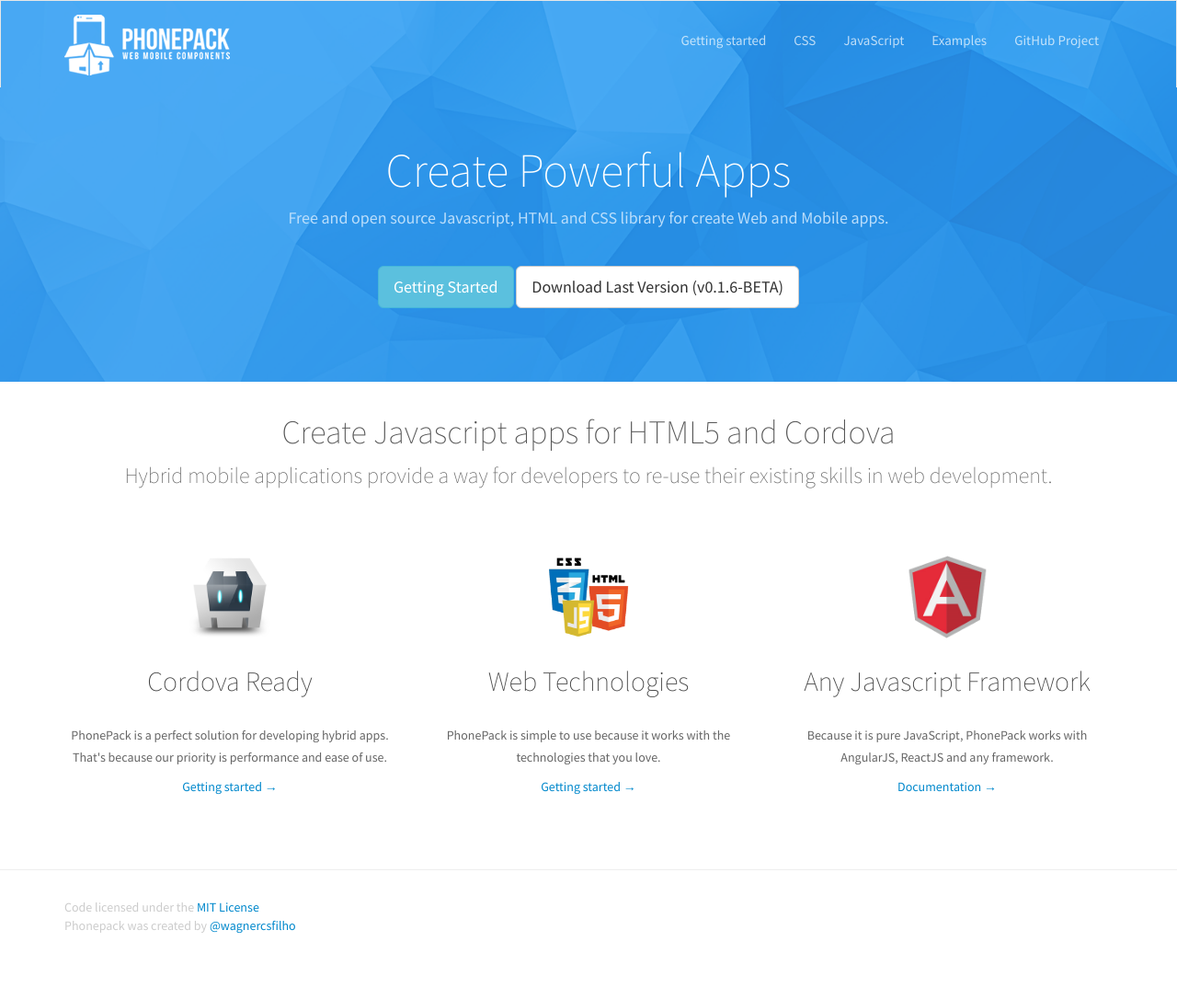
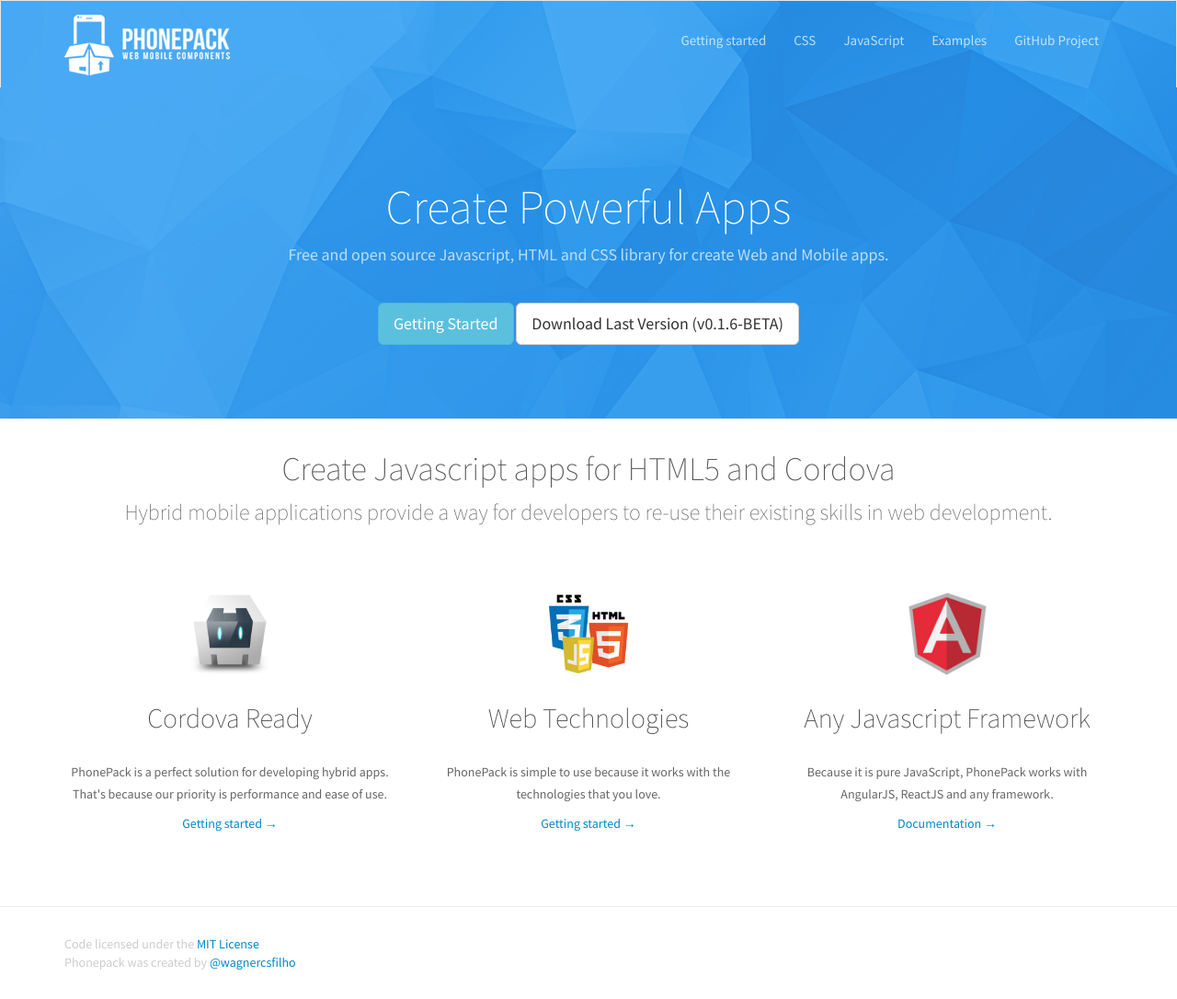
Before and after one commit to wagnercsfilho/phonepack, a Jekyll site: the page built from index.html, in a window 1280 px wide. Shown: the whole page at 92% size. Built offline with Jekyll 4.4.1, drawn with Linux system fonts in a browser that asks for light colours; before the commit the page ends 1046 px from its top, so only the background shows below that.

```diff
--- a/styles/style.css
+++ b/styles/style.css
@@ -155,7 +155,7 @@
 	font-size: 52px;
 	text-transform: capitalize;
 	margin-bottom: 10px;
-	margin-top: 10px;
+	margin-top: 50px;
 	color: #FFF;
 	font-weight: 200;
 	line-height: 60px;
```
